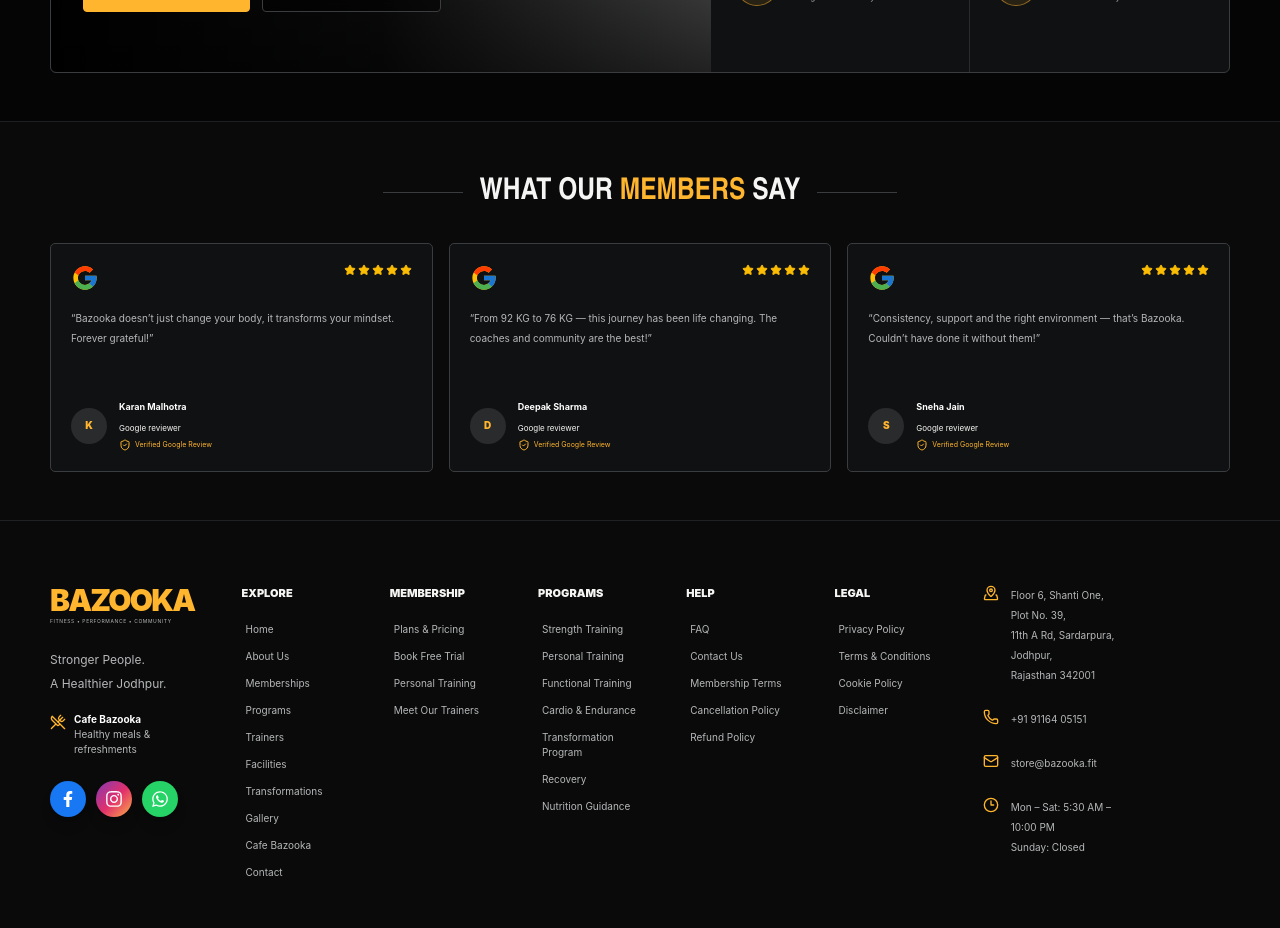
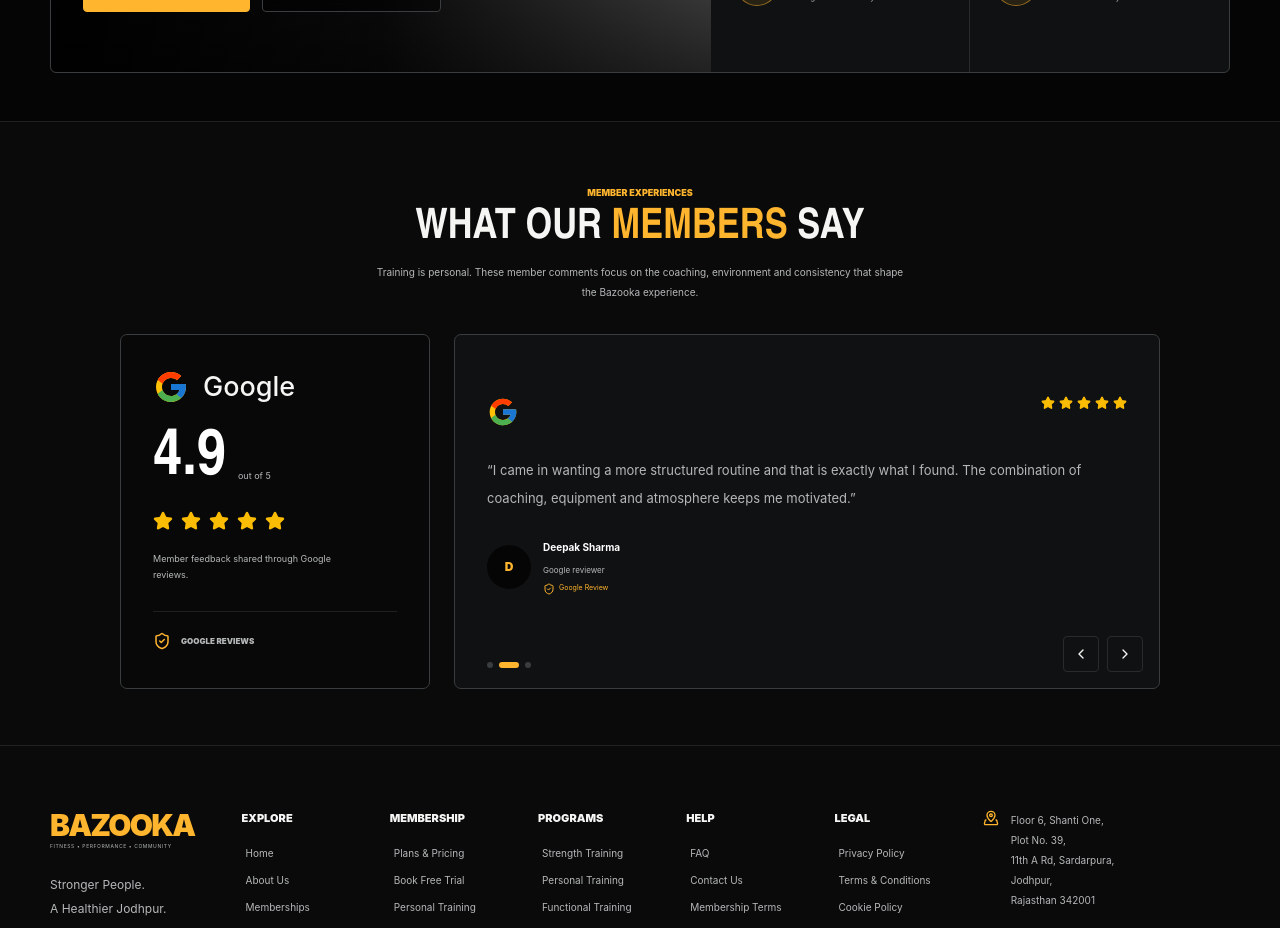
Before and after one commit to Shahzadkhanks19/bazooka-fitness, a Next.js app: page /transformations in a window 1280 px wide. Shown: the part 2280-3208 px from the top of the page. Built offline with nearby package versions, Linux system fonts and the light colour scheme; grey boxes are pictures that could not be loaded.

Commit message:
Polish transformation review carousel

```diff
--- a/components/transformations/reviews-section.tsx
+++ b/components/transformations/reviews-section.tsx
@@ -1,23 +1,53 @@
 "use client";
 
 import { motion } from "framer-motion";
-import { ShieldCheck, Star } from "lucide-react";
+import { ChevronLeft, ChevronRight, ShieldCheck, Star } from "lucide-react";
+import { useEffect, useState } from "react";
 import { FcGoogle } from "react-icons/fc";
 import { reveal, shell } from "./transformations-shared";
 
 const reviews = [
-  ["Karan Malhotra", "Bazooka doesn’t just change your body, it transforms your mindset. Forever grateful!"],
-  ["Deepak Sharma", "From 92 KG to 76 KG — this journey has been life changing. The coaches and community are the best!"],
-  ["Sneha Jain", "Consistency, support and the right environment — that’s Bazooka. Couldn’t have done it without them!"],
+  { name: "Karan Malhotra", meta: "Google reviewer", text: "The training environment helped me become much more consistent. The coaches keep sessions focused while still making the process feel achievable." },
+  { name: "Deepak Sharma", meta: "Google reviewer", text: "I came in wanting a more structured routine and that is exactly what I found. The combination of coaching, equipment and atmosphere keeps me motivated." },
+  { name: "Sneha Jain", meta: "Google reviewer", text: "What I value most is the supportive environment. Training feels purposeful, the facility is well organised and it is easier to stay committed to the routine." },
 ] as const;
 
 export default function TransformationReviewsSection() {
+  const [reviewIndex, setReviewIndex] = useState(0);
+  const review = reviews[reviewIndex];
+  const previousReview = () => setReviewIndex((current) => (current - 1 + reviews.length) % reviews.length);
+  const nextReview = () => setReviewIndex((current) => (current + 1) % reviews.length);
+
+  useEffect(() => {
+    const timer = setInterval(() => setReviewIndex((current) => (current + 1) % reviews.length), 5000);
+    return () => clearInterval(timer);
+  }, []);
+
   return (
-    <section className="border-b border-bazooka-border/70 bg-bazooka-soft-black py-12">
+    <section className="border-b border-bazooka-border/70 bg-bazooka-soft-black py-12 sm:py-14">
       <div className={shell}>
-        <motion.div {...reveal} className="flex items-center justify-center gap-4"><span className="h-px w-20 bg-bazooka-border-strong"/><h2 className="font-display text-center text-[30px] font-black uppercase">What Our <span className="text-bazooka-lime">Members</span> Say</h2><span className="h-px w-20 bg-bazooka-border-strong"/></motion.div>
-        <div className="mt-7 grid gap-4 md:grid-cols-3">
-          {reviews.map(([name,text],index) => <motion.article key={name} {...reveal} transition={{duration:.45,delay:index*.05}} className="group rounded-[5px] border border-bazooka-border-strong bg-bazooka-surface p-5 transition-all duration-300 hover:-translate-y-1 hover:border-bazooka-lime/70 hover:shadow-[0_12px_40px_rgba(0,0,0,.28)]"><div className="flex items-start justify-between"><FcGoogle className="size-7"/><div className="flex gap-0.5 text-[#fbbc04]">{Array.from({length:5}).map((_,i)=><Star key={i} className="size-3 fill-current"/>)}</div></div><p className="mt-4 min-h-[72px] text-[10px] leading-5 text-bazooka-text-secondary">“{text}”</p><div className="mt-5 flex items-center gap-3"><span className="grid size-9 place-items-center rounded-full bg-bazooka-border text-[10px] font-black text-bazooka-lime">{name.charAt(0)}</span><div><strong className="block text-[9px] text-white">{name}</strong><span className="text-[8px] text-bazooka-text-muted">Google reviewer</span><span className="mt-0.5 flex items-center gap-1 text-[7px] text-bazooka-lime"><ShieldCheck className="size-3"/> Verified Google Review</span></div></div></motion.article>)}
+        <motion.div {...reveal} className="mx-auto max-w-[720px] text-center">
+          <span className="text-[9px] font-black uppercase text-bazooka-lime">Member Experiences</span>
+          <h2 className="font-display mt-2 text-[32px] font-black uppercase leading-[.95] sm:text-[42px]">What Our <span className="text-bazooka-lime">Members</span> Say</h2>
+          <p className="mx-auto mt-3 max-w-[540px] text-[9px] leading-5 text-bazooka-text-secondary sm:text-[10px]">Training is personal. These member comments focus on the coaching, environment and consistency that shape the Bazooka experience.</p>
+        </motion.div>
+
+        <div className="mx-auto mt-8 grid max-w-[1040px] gap-6 md:grid-cols-[310px_1fr] md:items-stretch">
+          <motion.div {...reveal} className="flex min-h-[300px] flex-col justify-center rounded-[7px] border border-bazooka-border-strong bg-bazooka-black/45 p-7 sm:p-8 md:min-h-[330px]">
+            <div className="flex items-center gap-3.5"><FcGoogle className="size-9 shrink-0"/><span className="text-[27px] font-medium">Google</span></div>
+            <div className="mt-7 flex items-end gap-3"><strong className="font-display text-[64px] font-black leading-[.8] text-white">4.9</strong><span className="pb-1 text-[9px] text-bazooka-text-secondary">out of 5</span></div>
+            <div className="mt-6 flex gap-2 text-[#fbbc04]">{Array.from({length:5}).map((_,i)=><Star key={i} className="size-5 fill-current"/>)}</div>
+            <p className="mt-5 max-w-[210px] text-[9px] leading-4 text-bazooka-text-secondary">Member feedback shared through Google reviews.</p>
+            <div className="mt-7 border-t border-bazooka-border/70 pt-5"><span className="inline-flex items-center gap-2.5 text-[8px] font-black uppercase text-bazooka-text-secondary"><ShieldCheck className="size-[18px] text-bazooka-lime"/> Google Reviews</span></div>
+          </motion.div>
+
+          <motion.article key={reviewIndex} initial={{opacity:0,x:24}} animate={{opacity:1,x:0}} transition={{duration:.35,ease:"easeOut"}} drag="x" dragConstraints={{left:0,right:0}} dragElastic={.18} onDragEnd={(_,info)=>{if(info.offset.x<=-45)nextReview();if(info.offset.x>=45)previousReview();}} className="relative flex min-h-[300px] touch-pan-y cursor-grab flex-col justify-center rounded-[7px] border border-bazooka-border-strong bg-bazooka-surface p-6 pb-16 sm:min-h-[330px] sm:p-8 sm:pb-16 active:cursor-grabbing">
+            <div className="flex items-start justify-between gap-4"><FcGoogle className="size-8 shrink-0"/><div className="flex gap-1 text-[#fbbc04]">{Array.from({length:5}).map((_,i)=><Star key={i} className="size-3.5 fill-current"/>)}</div></div>
+            <p className="mt-7 max-w-[620px] text-[12px] leading-6 text-bazooka-text-secondary sm:text-[13px] sm:leading-7">“{review.text}”</p>
+            <div className="mt-7 flex items-center gap-3"><span className="grid size-11 shrink-0 place-items-center rounded-full bg-bazooka-black text-[12px] font-black text-bazooka-lime">{review.name.charAt(0)}</span><div><strong className="block text-[10px] text-white">{review.name}</strong><span className="text-[8px] text-bazooka-text-secondary">{review.meta}</span><span className="mt-1 flex items-center gap-1 text-[7px] text-bazooka-lime"><ShieldCheck className="size-3"/> Google Review</span></div></div>
+            <div className="absolute bottom-5 left-6 flex gap-1.5 sm:left-8">{reviews.map((_,index)=><button key={index} type="button" aria-label={`Show review ${index+1}`} onClick={()=>setReviewIndex(index)} className={`h-1.5 rounded-full transition-all ${index===reviewIndex?"w-5 bg-bazooka-lime":"w-1.5 bg-bazooka-border-strong hover:bg-bazooka-muted"}`}/>)}</div>
+            <div className="absolute bottom-4 right-4 flex gap-2"><button type="button" onClick={previousReview} aria-label="Previous review" className="grid size-9 place-items-center rounded border border-bazooka-border transition-all hover:border-bazooka-lime hover:text-bazooka-lime active:scale-90"><ChevronLeft className="size-4"/></button><button type="button" onClick={nextReview} aria-label="Next review" className="grid size-9 place-items-center rounded border border-bazooka-border transition-all hover:border-bazooka-lime hover:text-bazooka-lime active:scale-90"><ChevronRight className="size-4"/></button></div>
+          </motion.article>
         </div>
       </div>
     </section>
```
